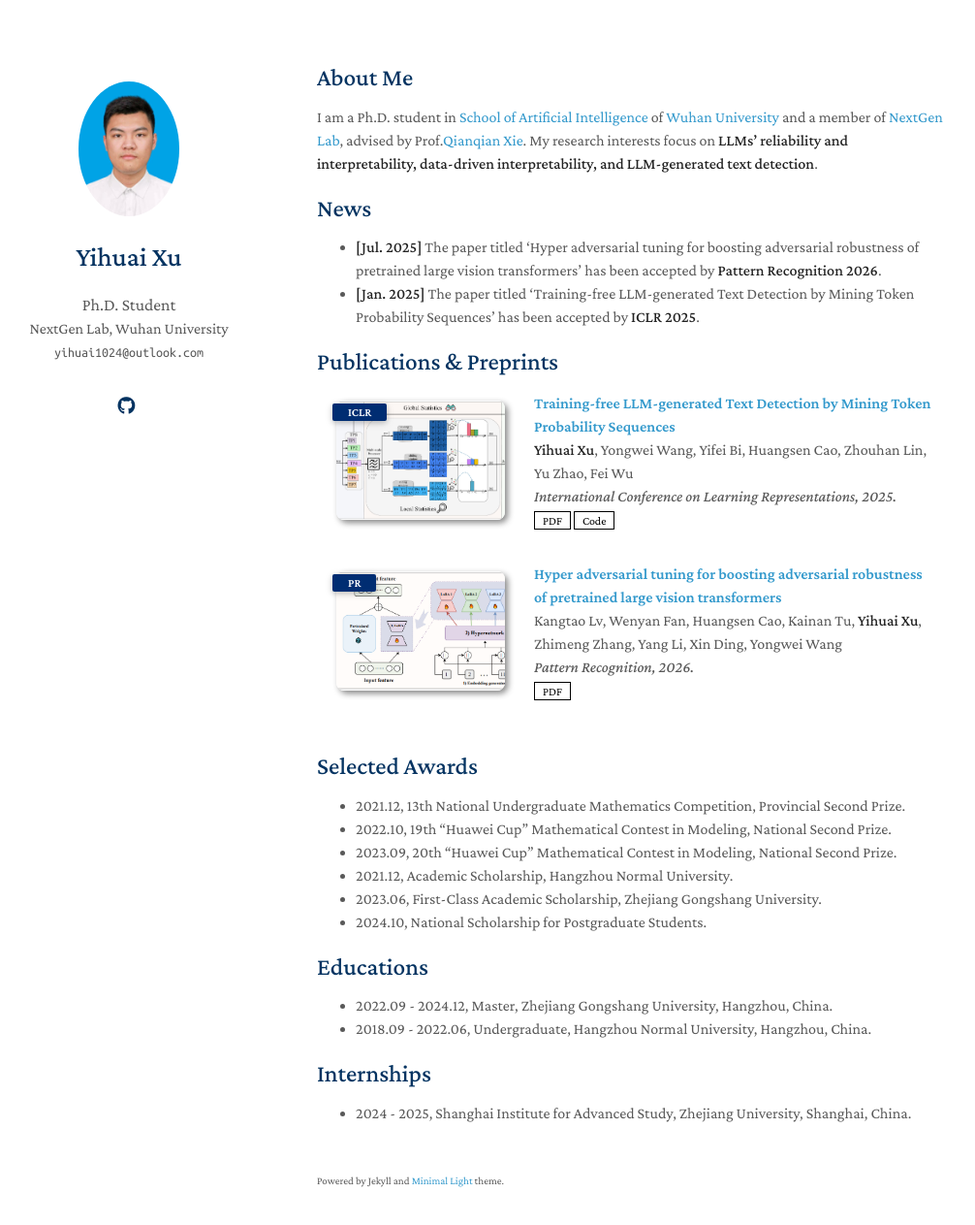
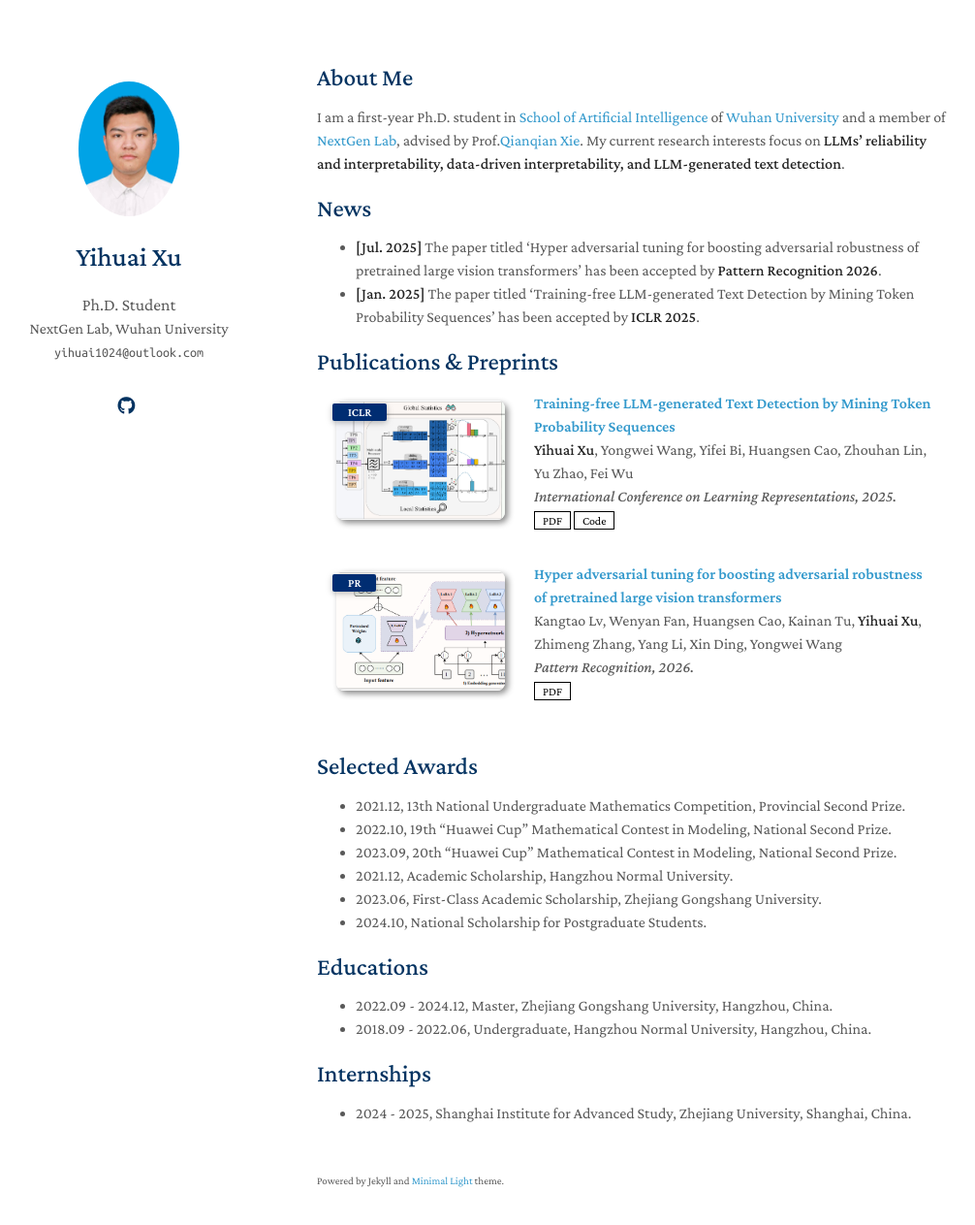
Before and after one commit to Yihuai-Xu/Yihuai-Xu.github.io, a Jekyll site: the page built from index.md, in a window 1280 px wide and 1298 px high. Shown: the top 1263 px of the window at 97% size, without its empty margins (143-1149 px from the left). Built offline with Jekyll 4.4.1, drawn with Linux system fonts in a browser that asks for light colours; a style sheet for code colours, icons or effects is not loaded; our own code applies the rules of GitHub Pages for plain Markdown files.

Commit message:
update profile

```diff
--- a/index.md
+++ b/index.md
@@ -4,7 +4,7 @@ layout: homepage
 
 ## About Me
 
-I am a Ph.D. student in [School of Artificial Intelligence](https://sai.whu.edu.cn/en/index.htm) of [Wuhan University](https://en.whu.edu.cn/) and a member of [NextGen Lab](https://huggingface.co/NextGenWhu), advised by Prof.[Qianqian Xie](https://qianqian-xie.github.io/). My research interests focus on **LLMs' reliability and interpretability, data-driven interpretability, and LLM-generated text detection**.
+I am a first-year Ph.D. student in [School of Artificial Intelligence](https://sai.whu.edu.cn/en/index.htm) of [Wuhan University](https://en.whu.edu.cn/) and a member of [NextGen Lab](https://huggingface.co/NextGenWhu), advised by Prof.[Qianqian Xie](https://qianqian-xie.github.io/). My current research interests focus on **LLMs' reliability and interpretability, data-driven interpretability, and LLM-generated text detection**.
 
 
 ## News
```
